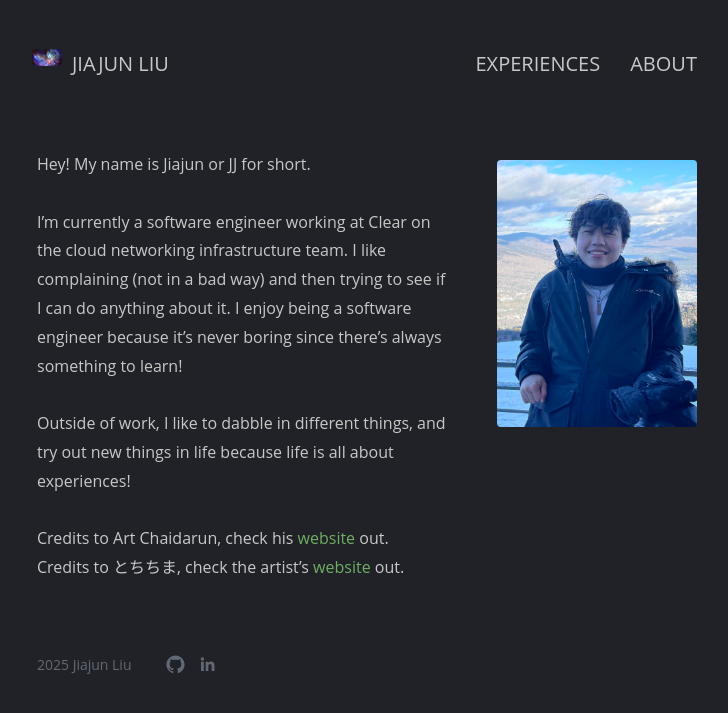
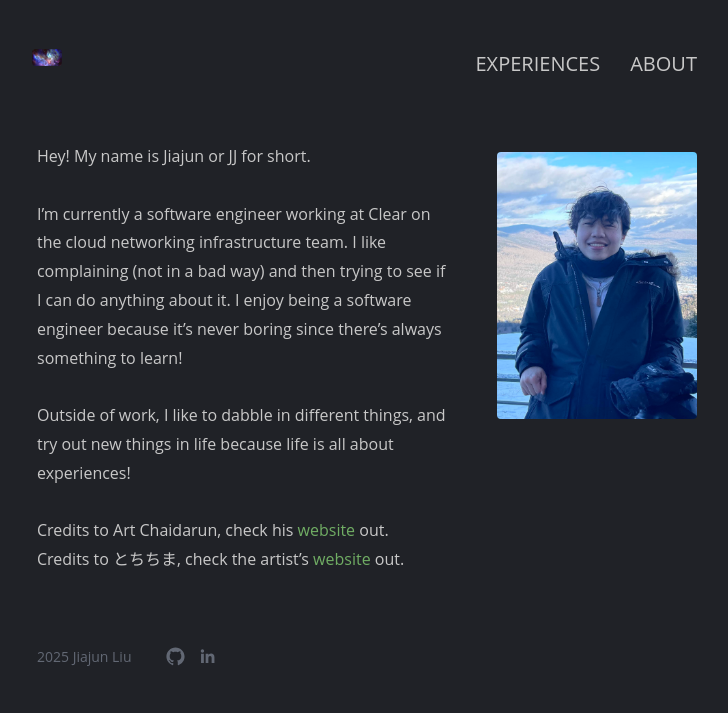
Before and after one commit to jjliu159/jjliu159.github.io, a Jekyll site: the page built from about.markdown, in a window 1280 px wide. Shown: the top 713 px of the page, without its empty margins (273-1001 px from the left). Built offline with Jekyll 4.4.1, drawn with Linux system fonts in a browser that asks for light colours.

Commit message:
Update default.html
remove name

```diff
--- a/_layouts/default.html
+++ b/_layouts/default.html
@@ -15,7 +15,7 @@
 <body id="top" class="{{ page.title | downcase | remove: ".html" | replace:' ','-' }}-html">
     <div id="wrap" class="centered">
         <div id="header">
-            <a id="logo" href="/"><img src="/assets/images/logo.jpg"><span>Jiajun Liu</span></a>
+            <a id="logo" href="/"><img src="/assets/images/logo.jpg"><span></span></a>
             <ul id = "links">
                 <ul>
                     <li><a{% if page.categories contains "experiences" %} class="active"{% endif %} href="/experiences">Experiences</a></li>
```
